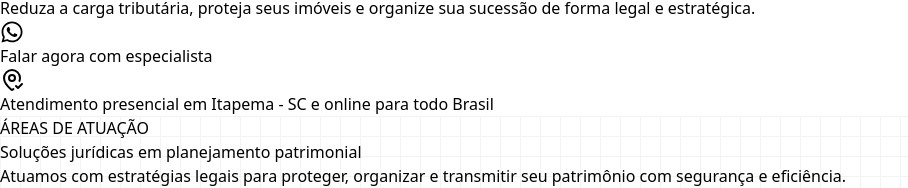
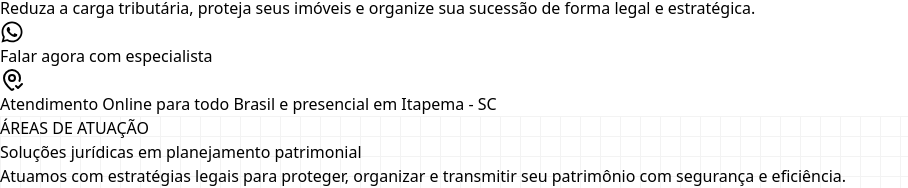
Before and after one commit to EdisonMatos/LP-Franciele-Bentak, a React (Vite) app: page / in a window 1280 px wide. Shown: the part 334-522 px from the top of the page, without its empty margins (0-908 px from the left). Built offline with nearby package versions, Linux system fonts and the light colour scheme; no server answers; a web font is replaced by a local one.

Commit message:
fix: Frase de observação

```diff
--- a/src/content/content.jsx
+++ b/src/content/content.jsx
@@ -157,7 +157,7 @@ const content = {
             <path d="m16 18 2 2 4-4" />
           </svg>
         ),
-        text: 'Atendimento presencial em Itapema - SC e online para todo Brasil',
+        text: 'Atendimento Online para todo Brasil e presencial em Itapema - SC',
       },
       ctaButtonAriaLabel:
         'Botão para chamada de ação para contato pelo whatsapp',
```
